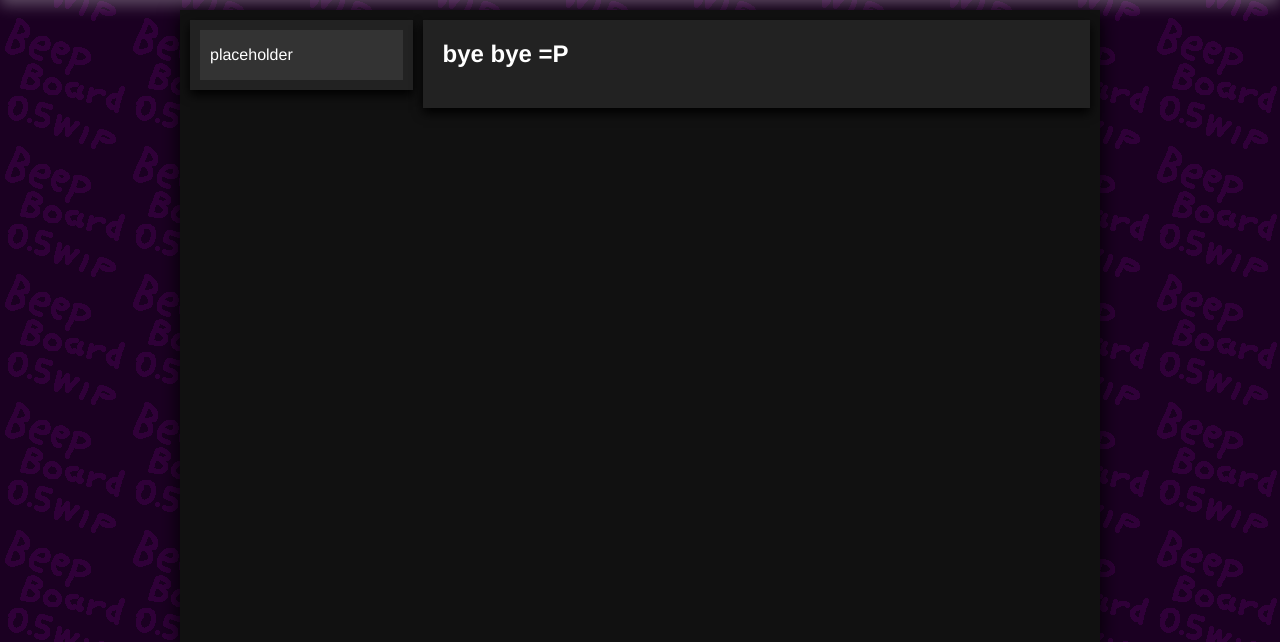
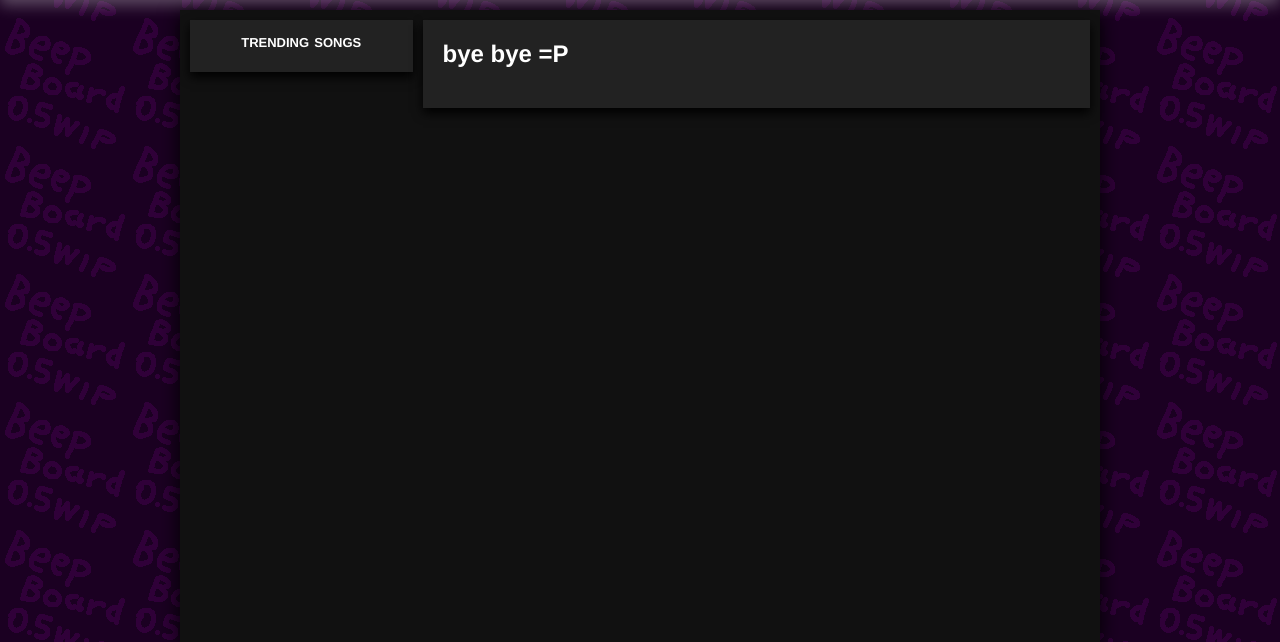
Before and after one commit to beepboard/beepboard, a Flask app: page /Account/logout in a window 1280 px wide. Shown: the part 87-729 px from the top of the page. Run offline with Flask 3, Linux system fonts and the light colour scheme; some libraries are stand-ins or nearby versions; some web fonts are replaced.

Commit message:
added trending songs

```diff
--- a/app.py
+++ b/app.py
@@ -17,7 +17,7 @@ def bb_index():
 		db = conn.cursor()
 		myself = bb_filter_user(db, bb_get_userdata_by_token(db, request.cookies.get('token')))
 		trending = bb_get_trending(db)
-	return render_template("index.html", myself=myself)
+	return render_template("index.html", trending=trending, myself=myself)
 
 @app.route('/welcome')
 def bb_welcome():
@@ -26,7 +26,7 @@ def bb_welcome():
 		db = conn.cursor()
 		myself = bb_filter_user(db, bb_get_userdata_by_token(db, request.cookies.get('token')))
 		trending = bb_get_trending(db)
-	return render_template("welcome.html", myself=myself)
+	return render_template("welcome.html", trending=trending, myself=myself)
 
 @app.route('/Songs')
 def bb_list_songs():
@@ -67,6 +67,7 @@ def bb_list_songs():
 
 	return render_template("songs.html",
 		myself=myself,
+		trending=trending,
 		songs=songs,
 		GET={'sort':sort,
 		     'after':after,
@@ -109,6 +110,7 @@ def bb_list_users():
 
 	return render_template("users.html",
 		myself=myself,
+		trending=trending,
 		users=users,
 		after=after,
 		GET={'sort':sort,
@@ -125,7 +127,7 @@ def bb_under_construction():
 		db = conn.cursor()
 		myself = bb_filter_user(db, bb_get_userdata_by_token(db, request.cookies.get('token')))
 		trending = bb_get_trending(db)
-	return render_template("workinprogress.html", myself=myself)
+	return render_template("workinprogress.html", trending=trending, myself=myself)
 
 
 
@@ -135,14 +137,14 @@ def bb_account_login():
 		db = conn.cursor()
 		myself = bb_filter_user(db, bb_get_userdata_by_token(db, request.cookies.get('token')))
 		trending = bb_get_trending(db)
-	return render_template("login.html", myself=myself)
+	return render_template("login.html", trending=trending, myself=myself)
 
 @app.route('/Account/register')
 def bb_account_register():
 	with bb_connect_db() as conn:
 		db = conn.cursor()
 		myself = bb_filter_user(db, bb_get_userdata_by_token(db, request.cookies.get('token')))
-	return render_template("register.html", myself=myself)
+	return render_template("register.html", trending=trending, myself=myself)
 
 @app.route('/Account/logout')
 def bb_account_logout():
--- a/bb_functions.py
+++ b/bb_functions.py
@@ -328,9 +328,9 @@ def bb_search_songs(db, sort, after = 0, author = None, tags = None, query = Non
 		])
 	elif sort == "trending":
 		clauses.update([
-			ClauseOrder({ValueColumnName('timestamp', 'S'): OrderEnum.DESC,
+			ClauseOrder({'date(S.timestamp, "unixepoch")': OrderEnum.DESC,
+			             ValueColumnName('likes', 'S'):     OrderEnum.DESC,
 			             ValueColumnName('downloads', 'S'): OrderEnum.DESC,
-			             ValueColumnName('likes', 'S'):     OrderEnum.DESC,
 			             ValueColumnName('views', 'S'):     OrderEnum.DESC})
 		])
 	else:
@@ -374,8 +374,8 @@ def bb_search_users(db, sort, after, query, limit):
 
 	if sort == "popular":
 		clauses.update([
-			ClauseOrder({ValueColumnName('downloads'): OrderEnum.DESC,
-			             ValueColumnName('likes'):     OrderEnum.DESC,
+			ClauseOrder({ValueColumnName('likes'):     OrderEnum.DESC,
+			             ValueColumnName('downloads'): OrderEnum.DESC,
 			             ValueColumnName('views'):     OrderEnum.DESC})
 		])
 	elif sort == "newest":
@@ -410,4 +410,4 @@ def bb_get_interaction(db, type, userid, songid):
 
 def bb_get_trending(db):
 	# get 3 most trending songs
-	return bb_search_songs(db, 'trending', 0, '', 3)
+	return bb_search_songs(db, 'trending', 0, None, None, None, 3)
--- a/bb_songs.py
+++ b/bb_songs.py
@@ -28,8 +28,8 @@ def bb_song_view(id):
 		           )
 
 	if not song:
-		return render_template("view_song.html", myself=myself, song=song), 404
-	return render_template("view_song.html", myself=myself, song=song, has_interacted = has_interacted)
+		return render_template("view_song.html", trending=trending, myself=myself, song=song), 404
+	return render_template("view_song.html", trending=trending, myself=myself, song=song, has_interacted = has_interacted)
 
 @app.route('/Song/submit')
 def bb_song_submit():
@@ -40,7 +40,7 @@ def bb_song_submit():
 		trending = bb_get_trending(db)
 		if not myself:
 			return redirect("/Account/login")
-		return render_template("submit_song.html", myself=myself)
+		return render_template("submit_song.html", trending=trending, myself=myself)
 
 
 @app.route('/Song/<int:id>/play')
--- a/bb_users.py
+++ b/bb_users.py
@@ -28,8 +28,8 @@ def bb_user_view(id):
 		songs = [bb_filter_song(db, song) for song in songs]
 
 	if not user:
-		return render_template("view_user.html", myself=myself, user=user), 404
-	return render_template("view_user.html", myself=myself, user=user, songs=songs)
+		return render_template("view_user.html", trending=trending, myself=myself, user=user), 404
+	return render_template("view_user.html", trending=trending, myself=myself, user=user, songs=songs)
 
 @app.route("/Profile/edit")
 def bb_profile_edit():
@@ -42,4 +42,4 @@ def bb_profile_edit():
 	if not myself:
 		return redirect("/Account/login")
 	else:
-		return render_template("profile_edit.html", myself=myself)
+		return render_template("profile_edit.html", trending=trending, myself=myself)
--- a/public/style.css
+++ b/public/style.css
@@ -164,6 +164,10 @@ body {
 		min-height: 200px;
 	}
 
+	aside article .title {
+
+	}
+
 	article {
 		background-color: #222;
 		padding-left: 20px;
@@ -281,6 +285,14 @@ body {
 
 /* ASIDE */
 
+	aside article .title {
+		font-variant: small-caps;
+		margin: 0px;
+		margin-bottom: 10px;
+		text-align: center;
+		font-weight: bold;
+	}
+
 	aside article {
 		display: flex;
 		flex-direction: column;
@@ -290,17 +302,25 @@ body {
 
 	aside article .item {
 		display: flex;
-		flex-direction: row;
+		flex-direction: column;
 		gap: 5px;
 		background-color: #333;
-		padding-left: 10px;
-		padding-right: 10px;
+		padding: 10px;
+		padding-right: 50px;
+		width: calc(100% - 60px);
+		position: relative;
 	}
 
 	aside article .item p {
-		display: flex;
-		flex-direction: row;
-		gap: 5px;
+		margin: 0px;
+	}
+
+	aside article .item .mod {
+		position: absolute;
+		top: 10px;
+		right: 10px;
+		width: 32px;
+		height: 32px;
 	}
 
 /* FOOTER */
--- a/templates/base.html
+++ b/templates/base.html
@@ -61,7 +61,7 @@
 					<img src="/assets/search.png">
 				</search>
 				--->
-				<!--- pst... site wide search is for 0.6! --->
+				<!--- pst... site wide search is for 0.7! --->
 				<p class="account-text">
 				  {% if myself %}
 				  	<a onclick="document.logout_form.submit()" href="javascript:void(0)">Logout</a>
@@ -74,7 +74,7 @@
 			<div class="right">
 				<p>
 {% if not myself %}
-	You're not logged in.
+	You&apos;re not logged in.
 {% else %}
 	Hello, <strong><a href="/User/{{myself.id}}">{{ myself.username }}</a></strong>!
 {% endif %}
@@ -95,9 +95,19 @@
 		<div class="content">
 			<aside>
 				<article>
-					<div class="item">
-						<p>placeholder</p>
-					</div>
+					<h3 class="title">trending songs</h3>
+					{% for song in trending %}
+						<div class="item song">
+							<p class="songname"><a href="/Song/{{song.id}}">{{song.content.name}}</a></p>
+							<p><small>by {{song.author.username}}</small></p>
+							<p><small>{{song.created.date}} ·
+							          {{song.stats.views}} views</small></p>
+
+							<a href="/Song/{{song.id}}/play">
+								<img class="mod" src="/assets/mods/{{song.content.url.mod}}.png">
+							</a>
+						</div>
+					{% endfor %}
 				</article>
 			</aside>
 			<main>
```
